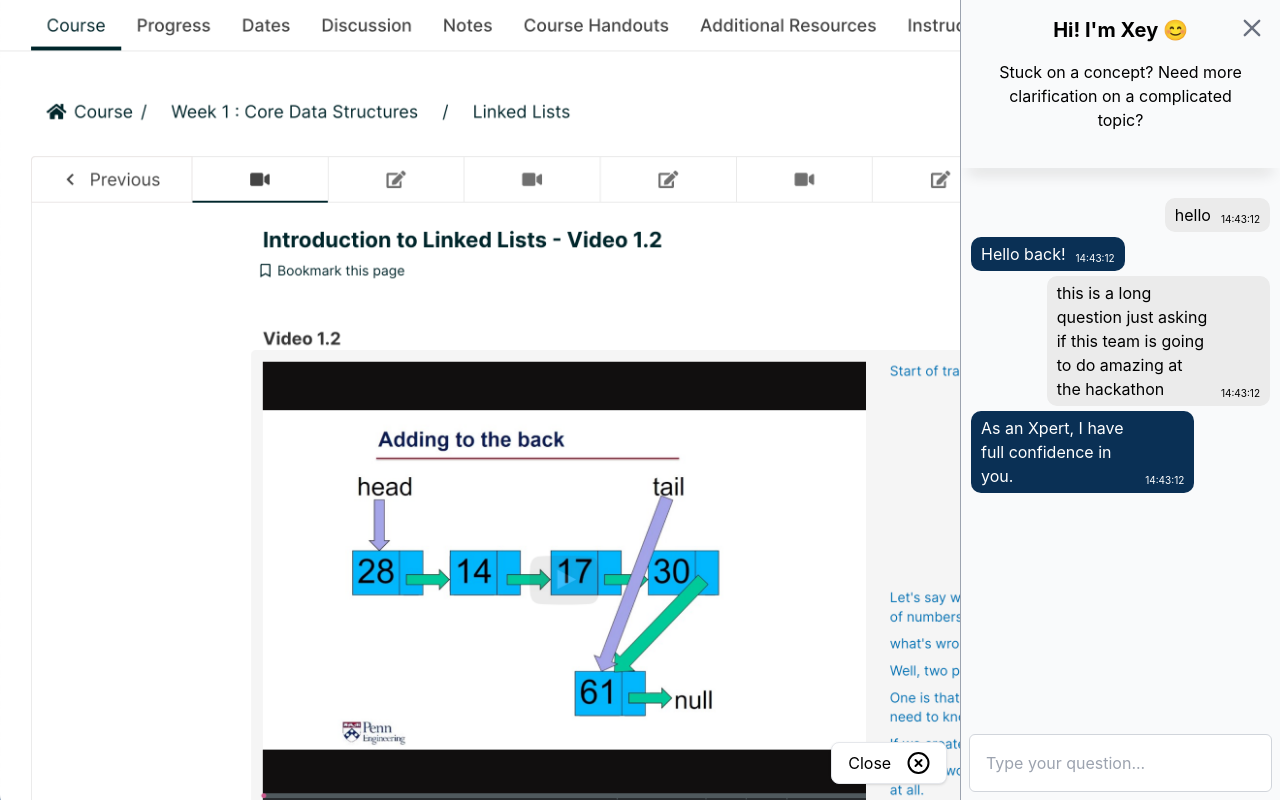
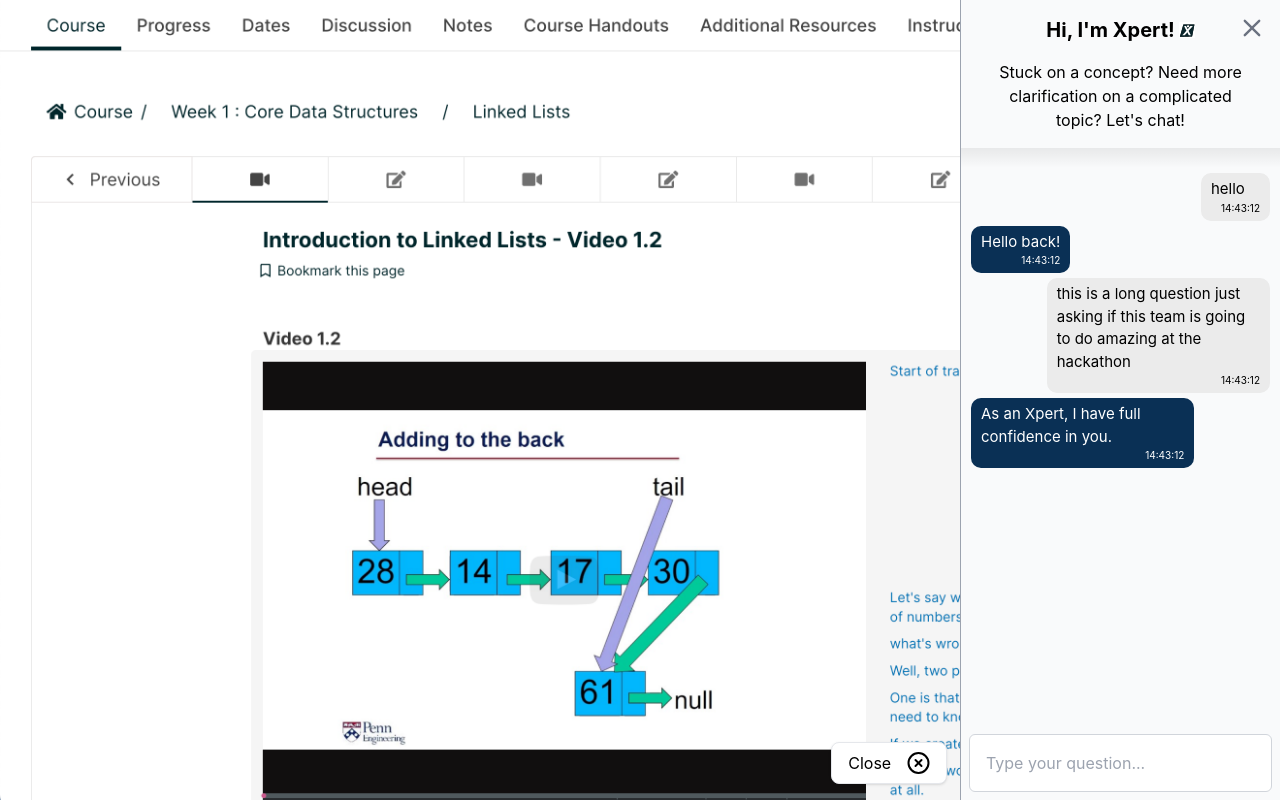
Before and after one commit to TheEarlyNerd/edx-chatbot, a React (Create React App) app: page / in a window 1280 px wide. Both pictures are taken after a click on the button 1222 px from the left and 746 px from the top of the page. Built offline with nearby package versions, Linux system fonts and the light colour scheme.

Commit message:
little frontend tweaks

```diff
--- a/src/components/ChatBox/ChatBox.css
+++ b/src/components/ChatBox/ChatBox.css
@@ -1,9 +1,3 @@
-.seperator {
-  padding: 10px;
-  margin-bottom: 30px;
-  box-shadow: 0 11px 15px -8px #adadad;
-  position: sticky;
-}
 
 .scroller {
   overflow-y: scroll;
--- a/src/components/ChatBox/index.jsx
+++ b/src/components/ChatBox/index.jsx
@@ -9,7 +9,6 @@ const ChatBox = () => {
   Object.entries(messageResponses).map(([key, value]) => console.log(key + ': ' + value));
   return (
     <div class="scroller container d-flex justify-content-center">
-      <div className='seperator'></div>
       {Object.entries(messageResponses).map(([key, value]) => {
         return (
           <>
--- a/src/components/Message/Message.css
+++ b/src/components/Message/Message.css
@@ -1,11 +1,11 @@
 .msg {
   width: fit-content;
   max-width: 70%;
-  display: flex;
   border-radius: 10px;
   padding: 5px 10px;
   margin: 5px 10px;
   text-align: left;
+  font-size: 15px;
 }
 
 .msg.user {
@@ -19,8 +19,7 @@
 }
 
 .time {
-  display: flex;
   font-size: 10px;
   padding-left: 10px;
-  align-items: flex-end;
+  text-align: right;
 }
--- a/src/components/Sidebar/Sidebar.css
+++ b/src/components/Sidebar/Sidebar.css
@@ -15,3 +15,18 @@
     top: 0;
     bottom: 0;
 }
+
+.seperator {
+    z-index: 100;
+    width: 100%;
+    height: 10px;
+    padding: 10px;
+    background: -webkit-linear-gradient(270deg, rgba(0, 0, 0, 0.35), transparent);
+    background: linear-gradient(180deg, rgba(0, 0, 0, 0.35), transparent);
+    opacity: 0.2;
+/*
+    height: 20px;
+    position: absolute;
+    background-image: radial-gradient(farthest-side at 50% 0%, rgba(0, 0, 0, 0.4) 0%, rgba(0, 0, 0, 0) 100%);
+    display: none; */
+  }
--- a/src/components/Sidebar/index.jsx
+++ b/src/components/Sidebar/index.jsx
@@ -1,6 +1,8 @@
 import React from "react";
 import ChatBox from "../ChatBox";
 import "./Sidebar.css";
+import { ReactComponent as NewXeySvg } from "../../assets/new_xey.svg";
+
 
 const Sidebar = ({ isOpen, setIsOpen }) => {
   const handleClick = () => {
@@ -27,12 +29,13 @@ const Sidebar = ({ isOpen, setIsOpen }) => {
           </svg>
         </button>
         <div className="p-4">
-          <h1 className="text-xl font-bold mb-4">Hi! I'm Xey 😊</h1>
+          <h1 className="text-xl font-bold mb-4 inline-flex">Hi, I'm Xpert! <NewXeySvg width="20" className="pl-1" /></h1>
           <p className="px-4">
-            Stuck on a concept? Need more clarification on a complicated topic?
+            Stuck on a concept? Need more clarification on a complicated topic? Let's chat!
           </p>
         </div>
       </div>
+      <span className='seperator' />
       <ChatBox />
       <div className="p-2 mt-auto">
         <input
```
